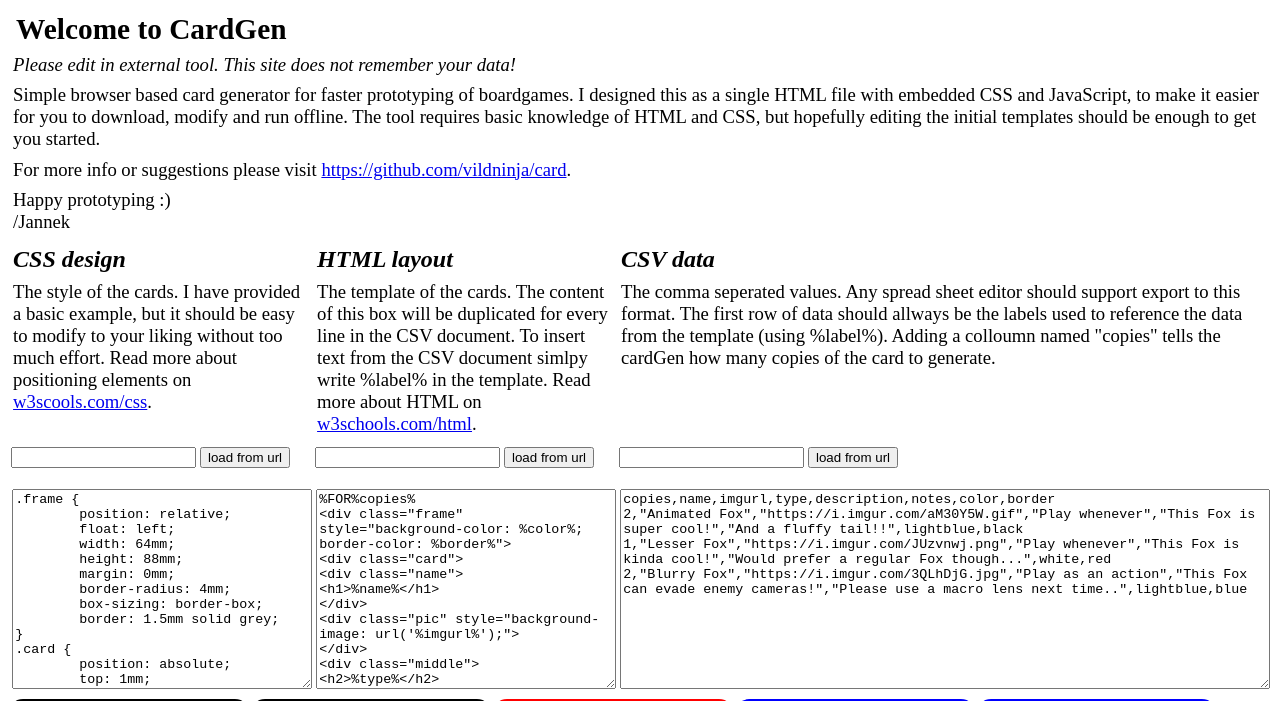
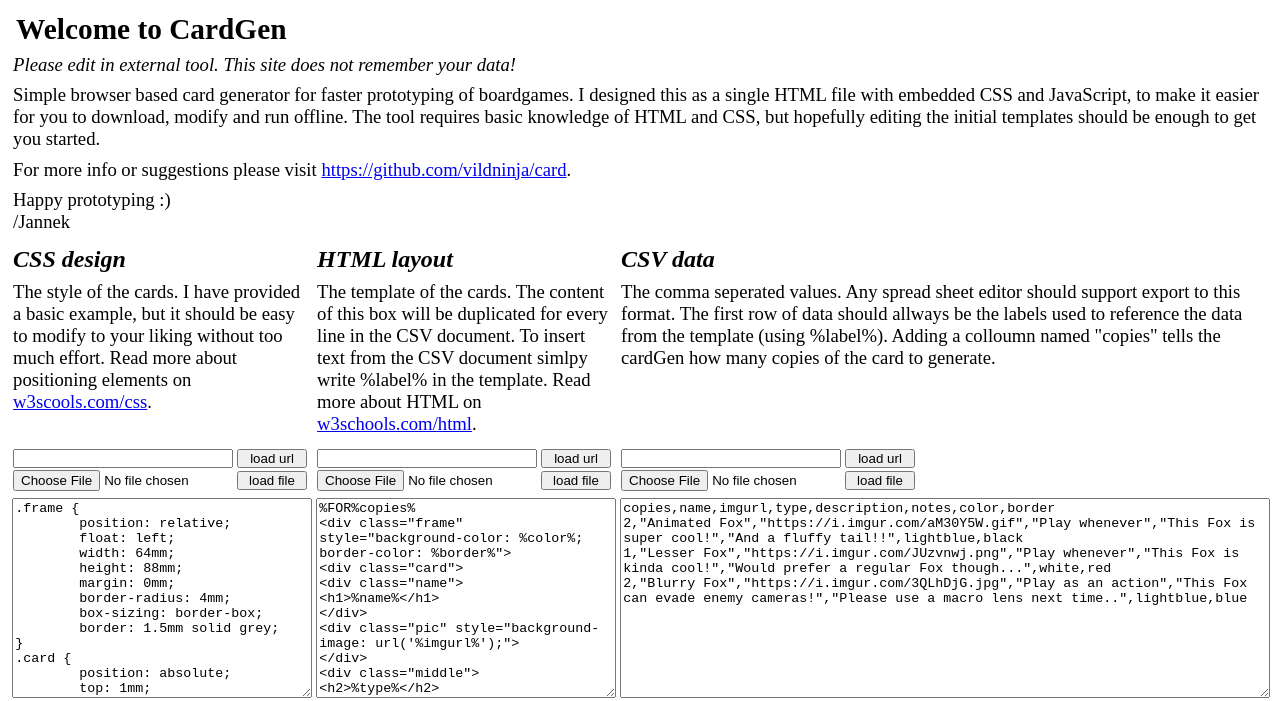
Before and after one commit to vildninja/card, a plain HTML site: page index.html in a window 1280 px wide. Shown: the top 701 px of the page. Drawn offline with Linux system fonts and the light colour scheme.

Commit message:
Added file support + prettier code

```diff
--- a/index.html
+++ b/index.html
@@ -267,12 +267,12 @@ function SplitText(text)
 
 function LoadData(target, urlinput)
 {
-	document.getElementById(urlinput).style.backgroundColor = "white";
-    let url = document.getElementById(urlinput).value;
+	urlinput.style.backgroundColor = "white";
+    let url = urlinput.value;
 
     if (url.trim().length <= 2)
 	{
-		document.getElementById(urlinput).style.backgroundColor = "red";
+		urlinput.style.backgroundColor = "red";
 		return;
 	}
 
@@ -287,13 +287,25 @@ function LoadData(target, urlinput)
 
 	xhr.addEventListener("error", function ()
 	{
-		document.getElementById(urlinput).style.backgroundColor = "red";
+		urlinput.style.backgroundColor = "red";
 	});
 
 	xhr.open("GET", url, true);
 	xhr.setRequestHeader('Content-type', 'text/plain');
 	xhr.send();
 }
+
+function LoadFileData(target, fileinput)
+{
+    var reader = new FileReader();
+    reader.onload = function()
+    {
+		document.getElementById(target).value = reader.result;
+		GenerateCardsNew();
+    };
+    reader.readAsText(fileinput.files[0]);
+}
+
 
 function GenerateCards()
 {
@@ -398,6 +410,17 @@ function GenerateCardsNew()
 			td.editor {
 				vertical-align: top;
 			}
+			form {
+				margin: 2px;
+			}
+			input {
+				width: 220px;
+				margin: 0px;
+				padding: 0px;
+			}
+			input.submit {
+				width: 70px;
+			}
 		</style>
 	</head>
 	<body onload="GenerateCardsNew();">
@@ -427,21 +450,33 @@ function GenerateCardsNew()
 		</tr>
 		<tr>
 			<td>
-				<form action="#" onsubmit="LoadData('style', 'styleurl'); return false;">
-					<input type="text" id="styleurl">
-					<input type="submit" value="load from url">
+				<form action="#" onsubmit="LoadData('style', this.url); return false;">
+					<input type="text" name="url">
+					<input class="submit" type="submit" value="load url">
+				</form>
+				<form action="#" onsubmit="LoadFileData('style', this.file); return false;">
+					<input type="file" name="file">
+					<input class="submit" type="submit" value="load file">
 				</form>
 			</td>
 			<td>
-				<form action="#" onsubmit="LoadData('design', 'designurl'); return false;">
-					<input type="text" id="designurl">
-					<input type="submit" value="load from url">
+				<form action="#" onsubmit="LoadData('design', this.url); return false;">
+					<input type="text" name="url">
+					<input class="submit" type="submit" value="load url">
+				</form>
+				<form action="#" onsubmit="LoadFileData('design', this.file); return false;">
+					<input type="file" name="file">
+					<input class="submit" type="submit" value="load file">
 				</form>
 			</td>
 			<td>
-				<form action="#" onsubmit="LoadData('csv', 'dataurl'); return false;">
-					<input type="text" id="dataurl">
-					<input type="submit" value="load from url">
+				<form action="#" onsubmit="LoadData('csv', this.url); return false;">
+					<input type="text" name="url">
+					<input class="submit" type="submit" value="load url">
+				</form>
+				<form action="#" onsubmit="LoadFileData('csv', this.file); return false;">
+					<input type="file" name="file">
+					<input class="submit" type="submit" value="load file">
 				</form>
 			</td>
 		<tr>
```
